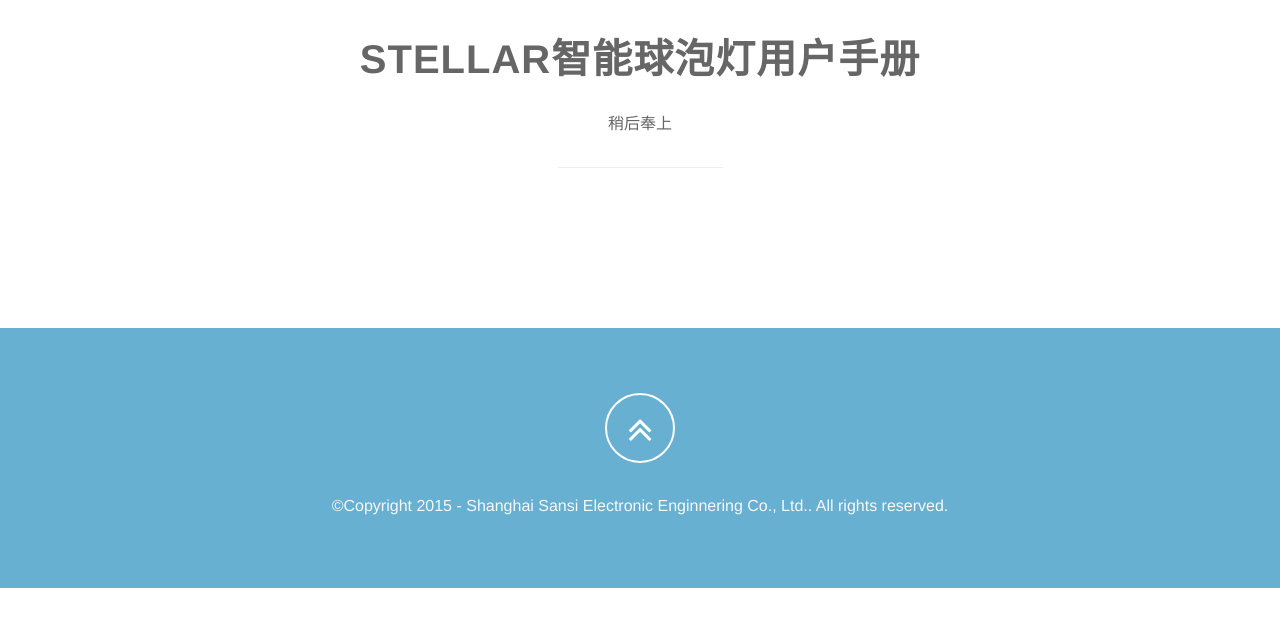
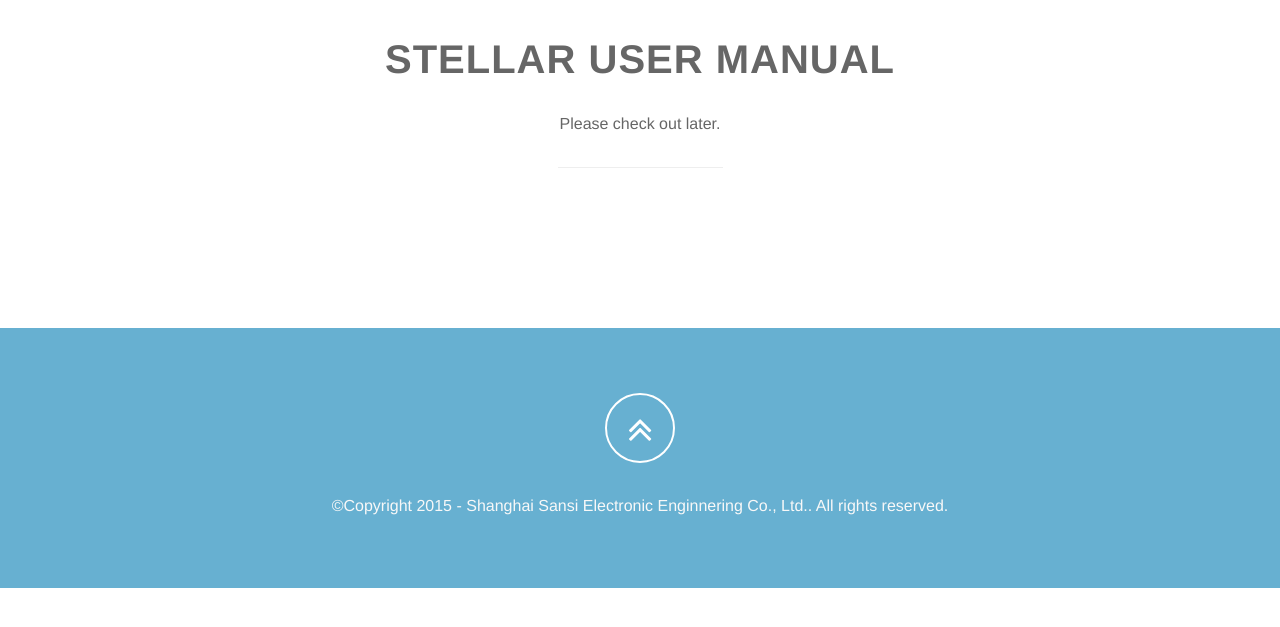
Before and after one commit to Sansi/StellarSite, a plain HTML site: page help/en/index.html in a window 1280 px wide. Shown: the part 73-700 px from the top of the page. Drawn offline with Linux system fonts and the light colour scheme.

Commit message:
en help placeholder

```diff
--- a/help/zhs/index.html
+++ b/help/en/index.html
@@ -72,8 +72,8 @@
             <div class="col-lg-8 col-lg-offset-2">
               <div class="wow bounceInDown" data-wow-delay="0.4s">
                 <div class="section-heading">
-                  <h2>Stellar智能球泡灯用户手册</h2>
-                  <p>稍后奉上</p>
+                  <h2>Stellar User Manual</h2>
+                  <p>Please check out later.</p>
                 </div>
               </div>
             </div>
```
Also changed, not shown: help/index.html (+1 -1 lines).
